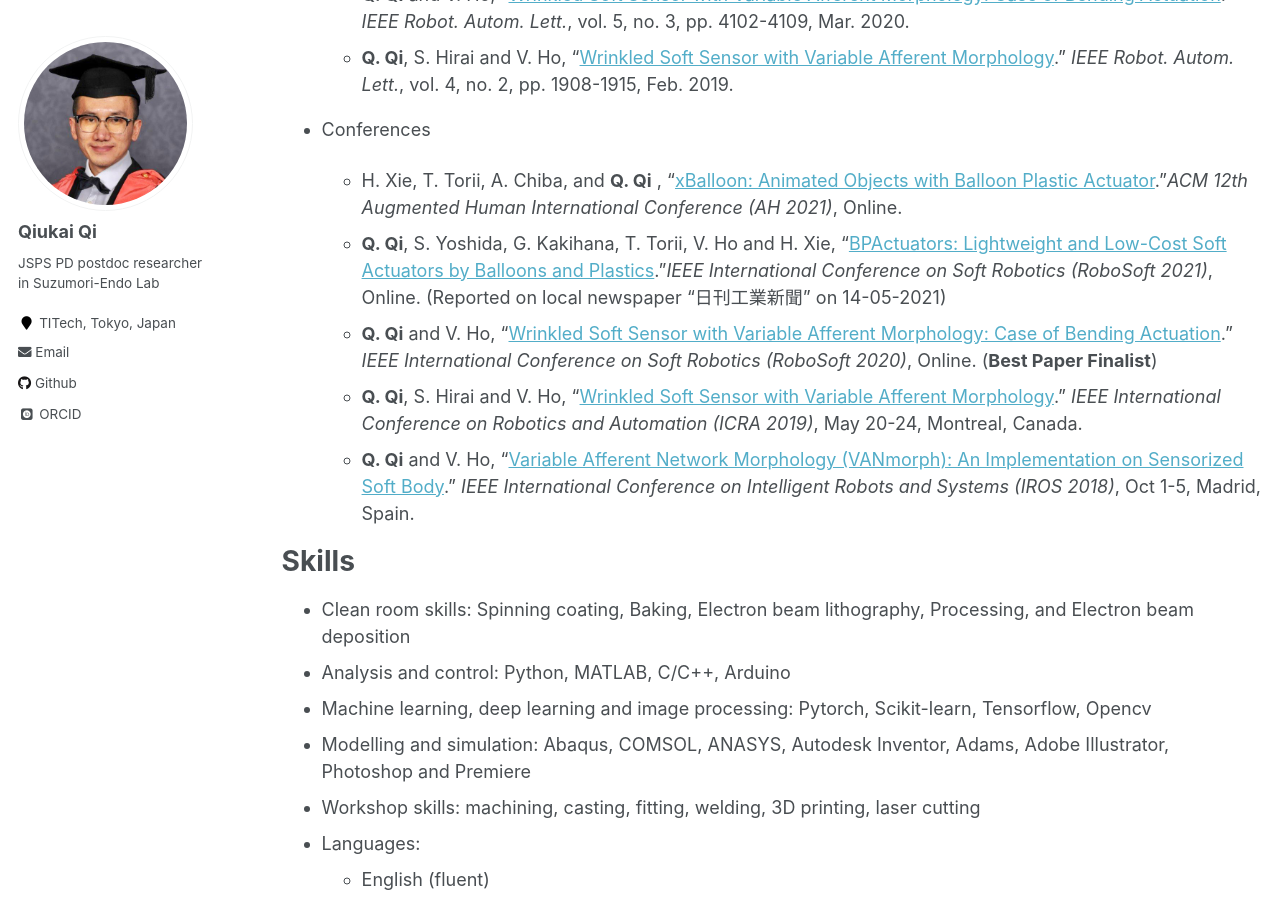
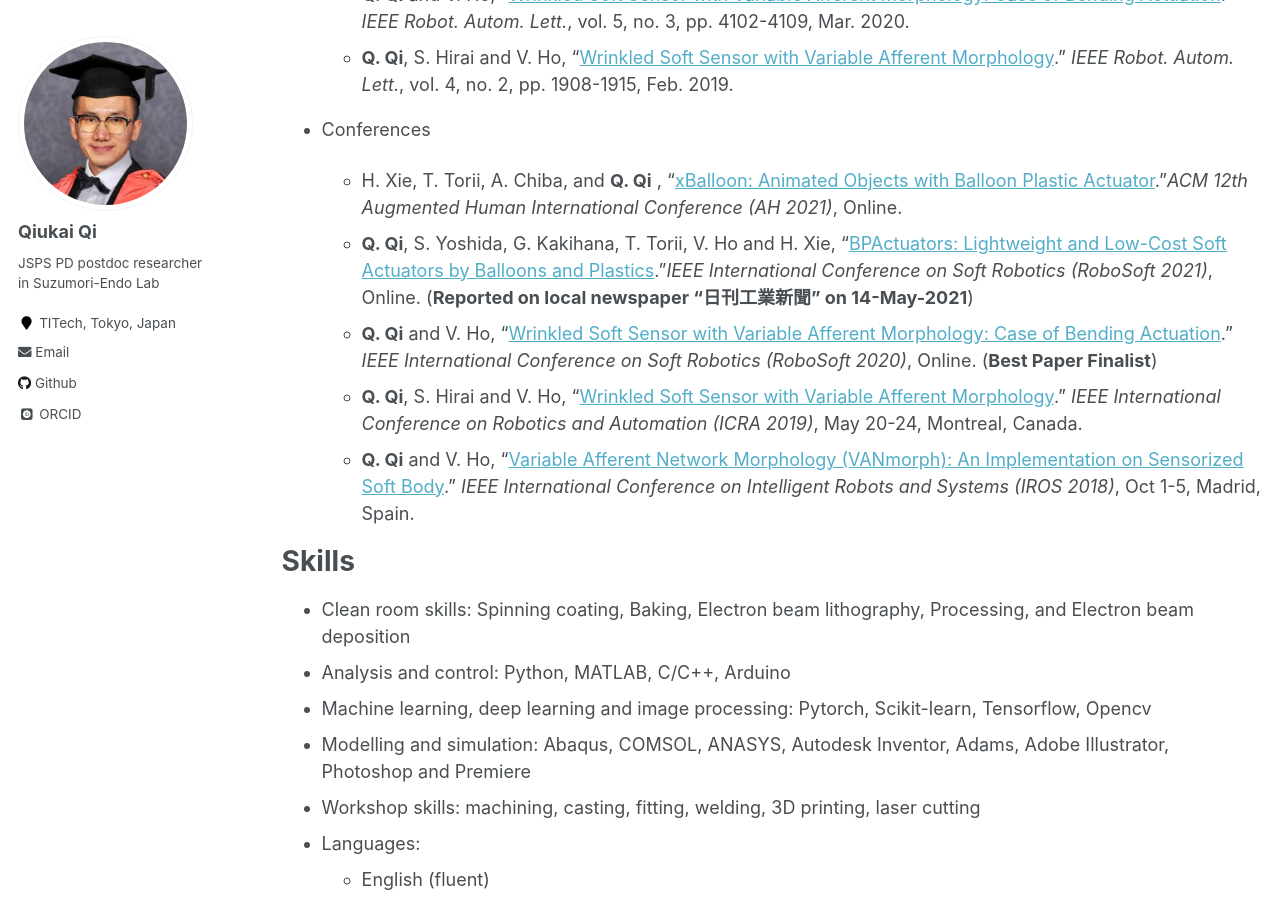
Before and after one commit to QiukaiQi/qiukaiqi.github.io, a Jekyll site: the page built from _pages/CV.md, in a window 1280 px wide and 900 px high, scrolled down 1691 px. Built offline with Jekyll 4.4.1, drawn with Linux system fonts in a browser that asks for light colours; some web fonts are replaced.

Commit message:
Update CV.md

```diff
--- a/_pages/CV.md
+++ b/_pages/CV.md
@@ -65,7 +65,7 @@ Publications
 * Conferences
 
   * H. Xie, T. Torii, A. Chiba, and **Q. Qi** , "[xBalloon: Animated Objects with Balloon Plastic Actuator](https://www.augmented-human.com/)."*ACM 12th Augmented Human International Conference (AH 2021)*, Online.
-  * **Q. Qi**, S. Yoshida, G. Kakihana, T. Torii, V. Ho and H. Xie, "[BPActuators: Lightweight and Low-Cost Soft Actuators by Balloons and Plastics](http://arxiv.org/abs/2103.01409)."*IEEE International Conference on Soft Robotics (RoboSoft 2021)*, Online. (Reported on local newspaper "日刊工業新聞" on 14-05-2021)
+  * **Q. Qi**, S. Yoshida, G. Kakihana, T. Torii, V. Ho and H. Xie, "[BPActuators: Lightweight and Low-Cost Soft Actuators by Balloons and Plastics](http://arxiv.org/abs/2103.01409)."*IEEE International Conference on Soft Robotics (RoboSoft 2021)*, Online. (**Reported on local newspaper "日刊工業新聞" on 14-May-2021**)
   * **Q. Qi** and V. Ho, "[Wrinkled Soft Sensor with Variable Afferent Morphology: Case of Bending Actuation](https://ieeexplore.ieee.org/document/9044791)." *IEEE International Conference on Soft Robotics (RoboSoft 2020)*, Online. (**Best Paper Finalist**)
   * **Q. Qi**, S. Hirai and V. Ho, "[Wrinkled Soft Sensor with Variable Afferent Morphology](https://ieeexplore.ieee.org/document/8638951)." *IEEE International Conference on Robotics and Automation (ICRA 2019)*, May 20-24, Montreal, Canada.
   * **Q. Qi** and V. Ho, "[Variable Afferent Network Morphology (VANmorph): An Implementation on Sensorized Soft Body](http://iros2018.softhaptics.website/)." *IEEE International Conference on Intelligent Robots and Systems (IROS 2018)*, Oct 1-5, Madrid, Spain.
```
